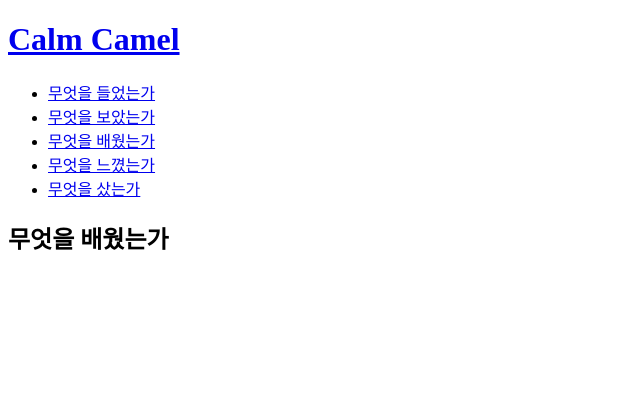
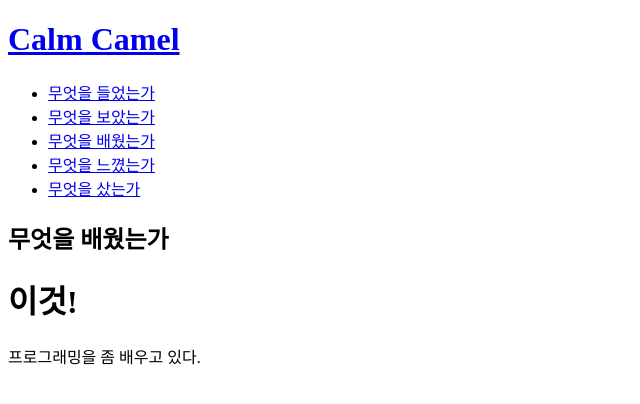
Before and after one commit to CalmCamel/blog, a plain HTML site: page 3_무엇을 배웠는가.html in a window 1280 px wide. Shown: the whole page, without its empty margins (0-640 px from the left). Drawn offline with Linux system fonts and the light colour scheme.

Commit message:
Update 3_무엇을 배웠는가.html

```diff
--- a/3_무엇을 배웠는가.html
+++ b/3_무엇을 배웠는가.html
@@ -17,3 +17,6 @@
 
 
 <h2>무엇을 배웠는가</h2>
+
+    <h1>이것!</h1>
+    프로그래밍을 좀 배우고 있다.
```
